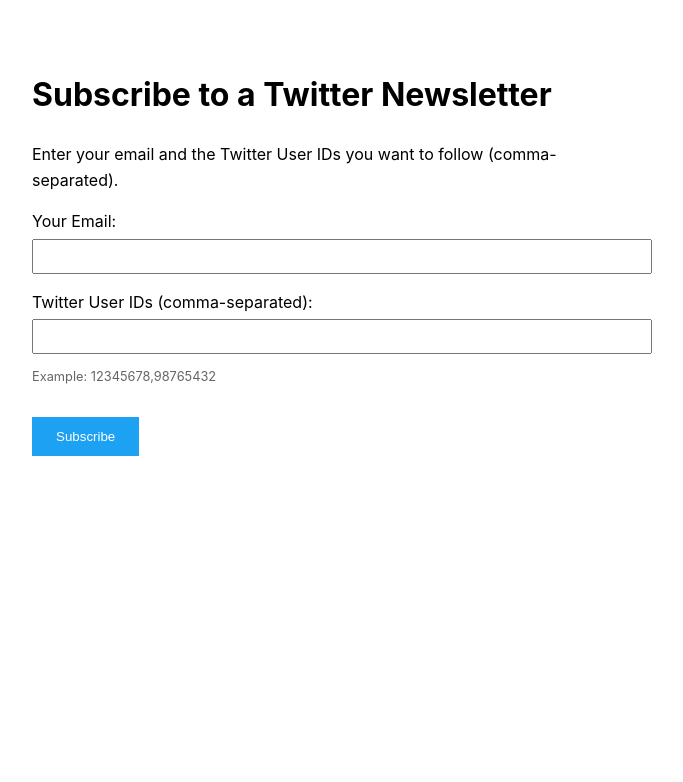
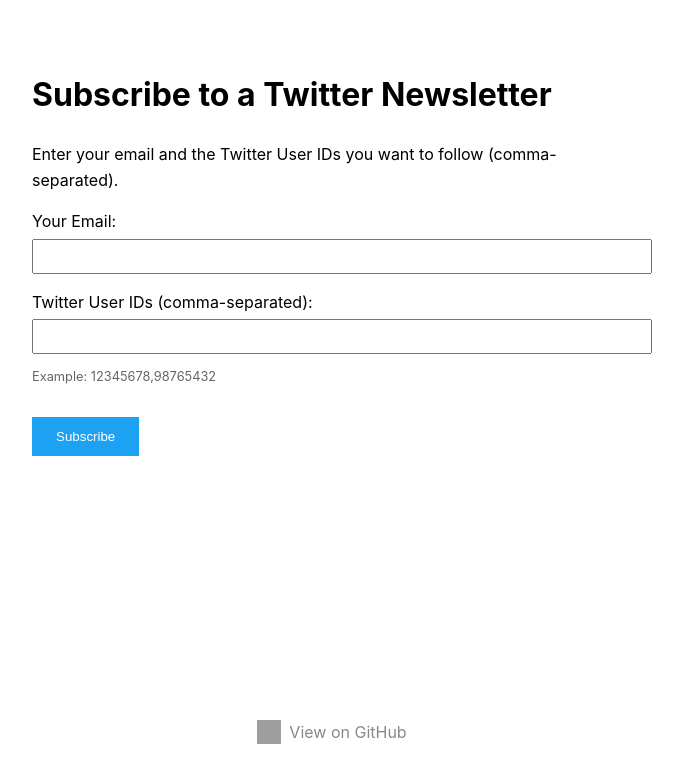
Before and after one commit to tmtri3102/tweet-newsletter, a website: page index.html in a window 1280 px wide. Shown: the whole page, without its empty margins (308-991 px from the left). Drawn offline with Linux system fonts and the light colour scheme; grey boxes are pictures that could not be loaded.

Commit message:
update index.html and README

```diff
--- a/index.html
+++ b/index.html
@@ -55,6 +55,41 @@
     </form>
 
     <p id="message" style="margin-top: 1rem"></p>
+    <footer
+      style="
+        position: fixed;
+        left: 0;
+        right: 0;
+        bottom: 48px;
+        text-align: center;
+        color: #888;
+        z-index: 100;
+        background: none;
+      "
+    >
+      <a
+        href="https://github.com/tmtri3102/tweet-newsletter"
+        target="_blank"
+        style="
+          text-decoration: none;
+          color: inherit;
+          display: inline-flex;
+          align-items: center;
+        "
+      >
+        <img
+          src="https://cdn.jsdelivr.net/gh/devicons/devicon/icons/github/github-original.svg"
+          alt="GitHub"
+          style="
+            width: 24px;
+            height: 24px;
+            margin-right: 8px;
+            vertical-align: middle;
+          "
+        />
+        View on GitHub
+      </a>
+    </footer>
 
     <script>
       document
```
Also changed, not shown: README.md.
